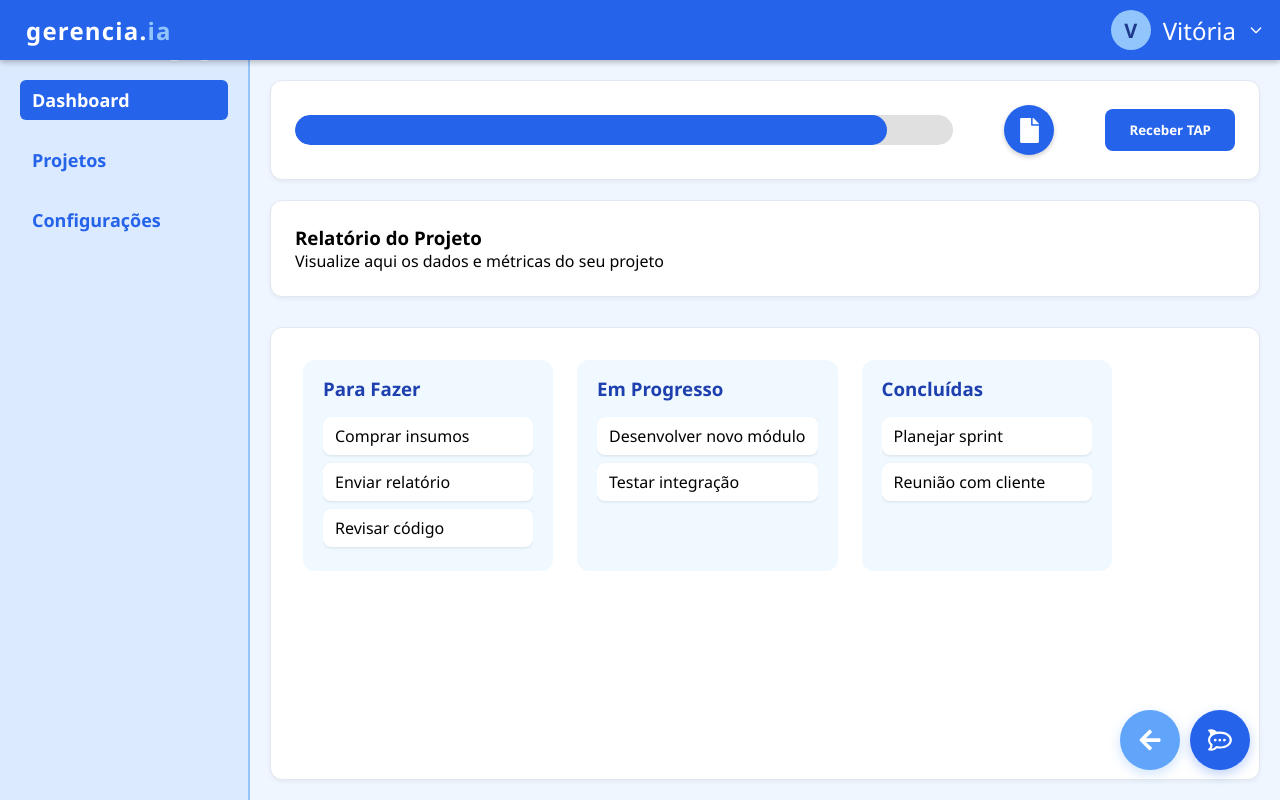
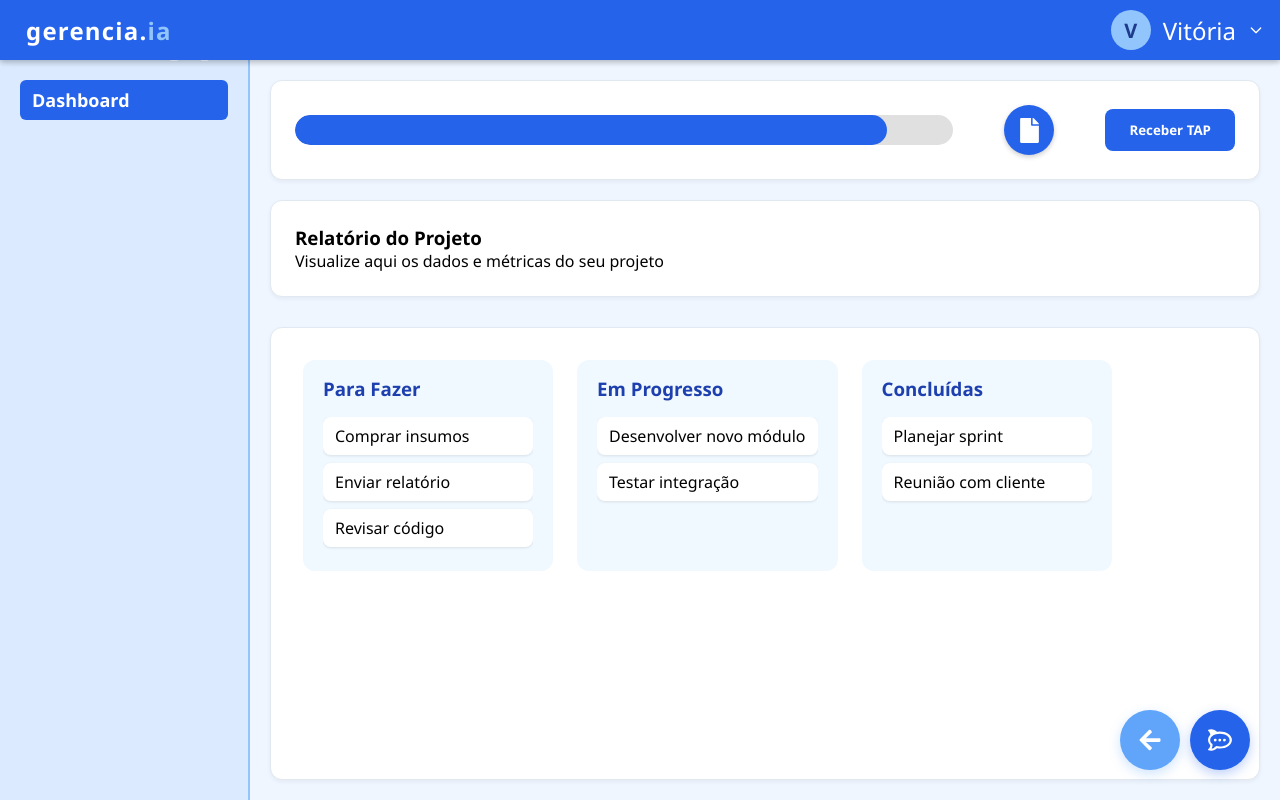
Before and after one commit to Guidjy/23-Debuggers-Anonimos, a React (Create React App) app in the folder frontend/: page /project in a window 1280 px wide. Built offline with nearby package versions, Linux system fonts and the light colour scheme.

Commit message:
remove: uncessary links

```diff
--- a/frontend/src/components/SideBar.js
+++ b/frontend/src/components/SideBar.js
@@ -5,8 +5,6 @@ function Layout() {
 
   const links = [
     { id: "dashboard", label: "Dashboard", href: "#" },
-    { id: "projects", label: "Projetos", href: "#" },
-    { id: "settings", label: "Configurações", href: "#" },
   ];
 
   return (
```
